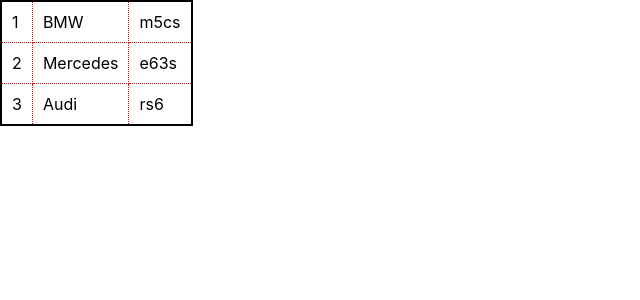
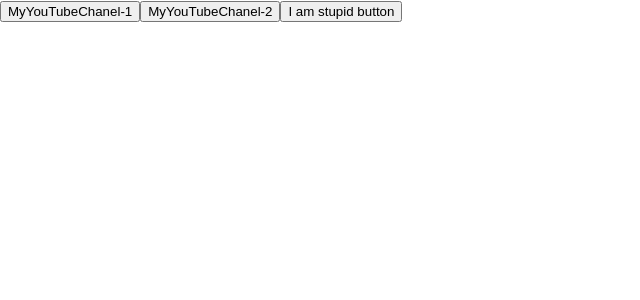
Before and after one commit to IgorBerezhnoy/MicroTask, a React (Create React App) app: page / in a window 1280 px wide. Shown: the top 300 px of the page, without its empty margins (0-640 px from the left). Built offline with nearby package versions, Linux system fonts and the light colour scheme.

Commit message:
finished lesson 3. Task with button

```diff
--- a/src/App.tsx
+++ b/src/App.tsx
@@ -1,21 +1,33 @@
-import React from 'react';
+import React, {MouseEvent} from 'react';
 import './App.css';
 import {Header} from './site/Header';
 import {Body} from './site/Body';
 import {Footer} from './site/Footer';
 import {NewComponent} from './NewComponent';
+import {Button} from './components/Button';
 
 function App() {
-    const topCars = [
-        {manufacturer:'BMW', model:'m5cs'},
-        {manufacturer:'Mercedes', model:'e63s'},
-        {manufacturer:'Audi', model:'rs6'}
-    ]
+    const Button1Foo = (name: string, age: number, address: string) => {
+        console.log('I am ' + name + ' ' + age + ' ' + address);
+    };
+    const Button2Foo = (name: string, age: number) => {
+        console.log('I am ' + name + ' ' + age);
+    };
+    const stupidButton=(some:string)=>{
+        console.log(some);
+    }
+    /*
+    const Button2Foo = () => {
+        console.log("I am ");
+    }
+    */
+
     return (
         <div className="App">
+            <Button title={'MyYouTubeChanel-1'} callBack={() => Button1Foo('Vasya', 21, 'live in minsk')}/>
+            <Button title={'MyYouTubeChanel-2'} callBack={() => Button2Foo('Ivan', 2)}/>
+            <Button title={'I am stupid button'} callBack={() => stupidButton('I am a stupid button')}/>
 
-
-            <NewComponent topCars={topCars}/>
         </div>
     );
 }
--- /dev/null
+++ b/src/components/Button.tsx
@@ -0,0 +1,14 @@
+import React from 'react';
+type ButtonType={
+    title:string
+    callBack:()=>void
+}
+
+export const Button=(props:ButtonType)=>{
+    const OnClickHandler=()=>{
+        props.callBack()
+    }
+    return(
+        <button onClick={OnClickHandler}>{props.title}</button>
+    )
+}
```
